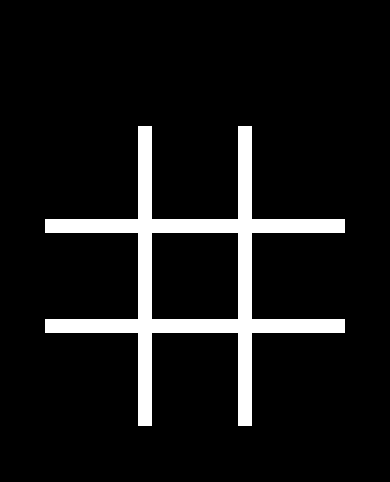
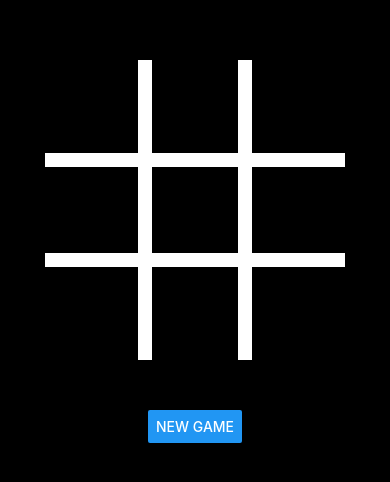
Before and after one commit to scepa991/Tic-Tac, a React Native app in the folder TicTac/: screen / in a window 390 px wide. Shown: the part 146-628 px from the top of the page. Built offline with nearby package versions, Linux system fonts and the light colour scheme.

Commit message:
i have game done

```diff
--- a/TicTac/App.js
+++ b/TicTac/App.js
@@ -1,39 +1,199 @@
 import React from 'react';
 import {
-  SafeAreaView,
   StyleSheet,
-  ScrollView,
   View,
   Text,
-  StatusBar,
+  TouchableOpacity,
+  Alert,
+  Button,
 } from 'react-native';
 
 export default class App extends React.Component {
+  constructor(props) {
+    super(props);
+
+    this.state = {
+      gameState: [[0, 0, 0], [0, 0, 0], [0, 0, 0]],
+      currentPlayer: 1,
+    };
+  }
+  componentDidMount() {
+    this.initalizeGame();
+  }
+
+  onNewGamePress = () => {
+    this.initalizeGame();
+  };
+
+  initalizeGame = () => {
+    this.setState({
+      gameState: [[0, 0, 0], [0, 0, 0], [0, 0, 0]],
+      currentPlayer: 1,
+    });
+  };
+
+  // Rerurns 1 if Player 1 won, -1 if Player 2 won, or a 0 if no one has won.
+  getWinner = () => {
+    const NUM_TILES = 3;
+    var arr = this.state.gameState;
+    var sum;
+
+    //check rows
+    for (var i = 0; i < NUM_TILES; i++) {
+      sum = arr[i][0] + arr[i][1] + arr[i][2];
+      if (sum == 3) {
+        return 1;
+      } else if (sum == -3) {
+        return -1;
+      }
+    }
+
+    //check columns
+    for (var i = 0; i < NUM_TILES; i++) {
+      sum = arr[0][i] + arr[1][i] + arr[2][i];
+      if (sum == 3) {
+        return 1;
+      } else if (sum == -3) {
+        return -1;
+      }
+    }
+
+    //check the diagonals...
+    sum = arr[0][0] + arr[1][1] + arr[2][2];
+    if (sum == 3) {
+      return 1;
+    } else if (sum == -3) {
+      return -1;
+    }
+    sum = arr[0][2] + arr[1][1] + arr[2][0];
+    if (sum == 3) {
+      return 1;
+    } else if (sum == -3) {
+      return -1;
+    }
+
+    //there is no winer
+    return 0;
+  };
+
+  onTilePress = (row, col) => {
+    //Don't allow tiles to change
+    var value = this.state.gameState[row][col];
+    if (value !== 0) {
+      return;
+    }
+
+    // Grab current player ..
+    var currentPlayer = this.state.currentPlayer;
+
+    //set the correct tile..
+    var arr = this.state.gameState.slice();
+    arr[row][col] = currentPlayer;
+    this.setState({gameState: arr});
+
+    //switch to other player..
+    var nextPlayer = currentPlayer == 1 ? -1 : 1;
+    this.setState({currentPlayer: nextPlayer});
+
+    //Check for winners
+    var winner = this.getWinner();
+    if (winner == 1) {
+      Alert.alert('Player 1 is the winner');
+      this.initalizeGame();
+    } else if (winner == -1) {
+      Alert.alert('Player 2 is the winner');
+      this.initalizeGame();
+    }
+  };
+
+  renderIcon = (row, col) => {
+    var value = this.state.gameState[row][col];
+    switch (value) {
+      case 1:
+        return (
+          <Text
+            style={{
+              color: 'white',
+              fontSize: 90,
+              textAlign: 'center',
+            }}>
+            X
+          </Text>
+        );
+      case -1:
+        return (
+          <Text
+            style={{
+              color: 'white',
+              fontSize: 90,
+              textAlign: 'center',
+            }}>
+            O
+          </Text>
+        );
+      default:
+        return <View />;
+    }
+  };
+
   render() {
     return (
       <View style={styles.container}>
         <View style={{flexDirection: 'row'}}>
-          <View
-            style={[styles.tile, {borderLeftWidth: 0, borderTopWidth: 0}]}
-          />
-          <View style={[styles.tile, {borderTopWidth: 0}]} />
-          <View
-            style={[styles.tile, {borderTopWidth: 0, borderRightWidth: 0}]}
-          />
+          <TouchableOpacity
+            onPress={() => this.onTilePress(0, 0)}
+            style={[styles.tile, {borderLeftWidth: 0, borderTopWidth: 0}]}>
+            {this.renderIcon(0, 0)}
+          </TouchableOpacity>
+          <TouchableOpacity
+            onPress={() => this.onTilePress(0, 1)}
+            style={[styles.tile, {borderTopWidth: 0}]}>
+            {this.renderIcon(0, 1)}
+          </TouchableOpacity>
+          <TouchableOpacity
+            onPress={() => this.onTilePress(0, 2)}
+            style={[styles.tile, {borderTopWidth: 0, borderRightWidth: 0}]}>
+            {this.renderIcon(0, 2)}
+          </TouchableOpacity>
         </View>
+
         <View style={{flexDirection: 'row'}}>
-          <View style={[styles.tile, {borderLeftWidth: 0}]} />
-          <View style={[styles.tile, {}]} />
-          <View style={[styles.tile, {borderRightWidth: 0}]} />
+          <TouchableOpacity
+            onPress={() => this.onTilePress(1, 0)}
+            style={[styles.tile, {borderLeftWidth: 0}]}>
+            {this.renderIcon(1, 0)}
+          </TouchableOpacity>
+          <TouchableOpacity
+            onPress={() => this.onTilePress(1, 1)}
+            style={[styles.tile, {}]}>
+            {this.renderIcon(1, 1)}
+          </TouchableOpacity>
+          <TouchableOpacity
+            onPress={() => this.onTilePress(1, 2)}
+            style={[styles.tile, {borderRightWidth: 0}]}>
+            {this.renderIcon(1, 2)}
+          </TouchableOpacity>
         </View>
+
         <View style={{flexDirection: 'row'}}>
-          <View
-            style={[styles.tile, {borderBottomWidth: 0, borderLeftWidth: 0}]}
-          />
-          <View style={[styles.tile, {borderBottomWidth: 0}]} />
-          <View
-            style={[styles.tile, {borderBottomWidth: 0, borderRightWidth: 0}]}
-          />
+          <TouchableOpacity
+            onPress={() => this.onTilePress(2, 0)}
+            style={[styles.tile, {borderBottomWidth: 0, borderLeftWidth: 0}]}>
+            {this.renderIcon(2, 0)}
+          </TouchableOpacity>
+          <TouchableOpacity
+            onPress={() => this.onTilePress(2, 1)}
+            style={[styles.tile, {borderBottomWidth: 0}]}>
+            {this.renderIcon(2, 1)}
+          </TouchableOpacity>
+          <TouchableOpacity
+            onPress={() => this.onTilePress(2, 2)}
+            style={[styles.tile, {borderBottomWidth: 0, borderRightWidth: 0}]}>
+            {this.renderIcon(2, 2)}
+          </TouchableOpacity>
+        </View>
+        <View style={styles.button}>
+          <Button title="New Game" onPress={this.onNewGamePress} />
         </View>
       </View>
     );
@@ -53,4 +213,7 @@ const styles = StyleSheet.create({
     height: 100,
     borderColor: 'white',
   },
+  button: {
+    padding: 50,
+  },
 });
```
